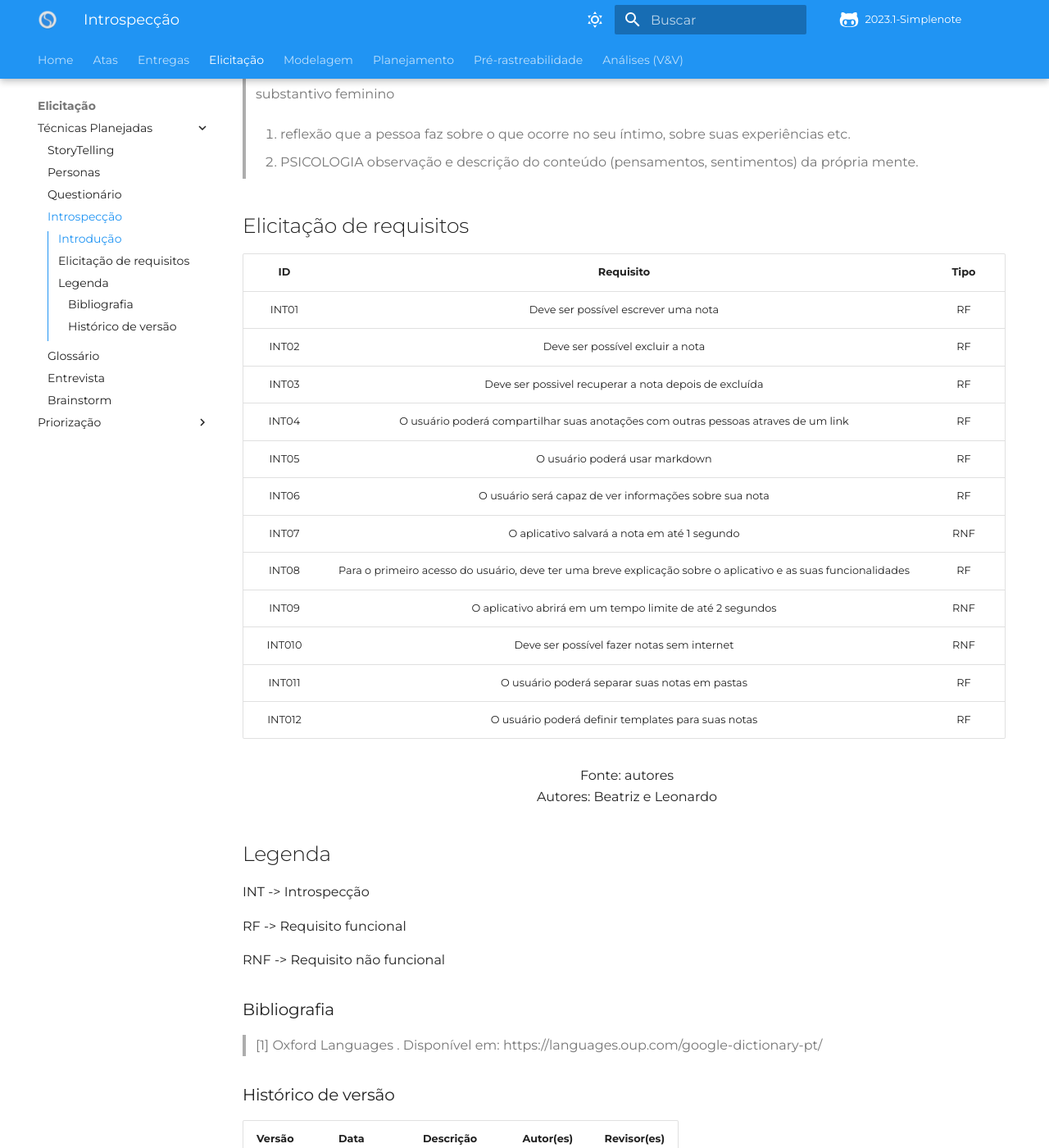
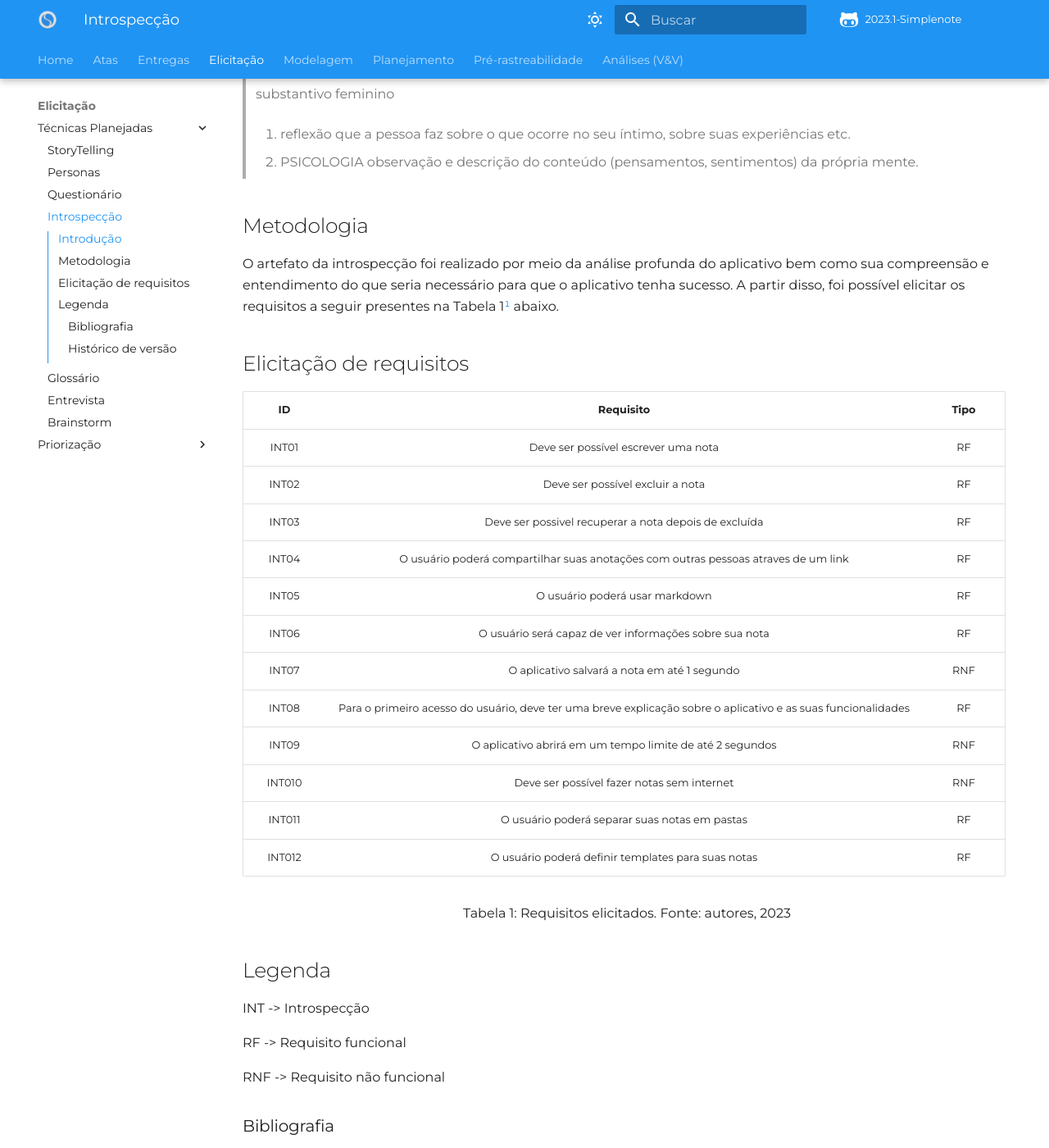
Before and after one commit to Requisitos-de-Software/2023.1-Simplenote, an MkDocs documentation site: the page built from docs/elicitacao/Introspecção.md, in a window 1280 px wide and 1400 px high, scrolled down 353 px. Shown: the whole window at 82% size. Built offline with MkDocs 1.6.1 and Material for MkDocs 9.7.7, drawn with Linux system fonts in a browser that asks for light colours; some web fonts are replaced; comment, search, counter and statistics services are not loaded; some of the changed text lies outside the part shown.

Commit message:
update Introspecção.md

```diff
--- a/docs/elicitacao/Introspecção.md
+++ b/docs/elicitacao/Introspecção.md
@@ -15,6 +15,9 @@ e conjecturar o sistema ideal para determinado usuário, tendo em vista suas nec
 >
 >2. PSICOLOGIA observação e descrição do conteúdo (pensamentos, sentimentos) da própria mente.
 
+## Metodologia
+
+O artefato da introspecção foi realizado por meio da análise profunda do aplicativo bem como sua compreensão e entendimento do que seria necessário para que o aplicativo tenha sucesso. A partir disso, foi possível elicitar os requisitos a seguir presentes na Tabela 1[¹](#bibliografia) abaixo.
 
 
 
@@ -22,22 +25,22 @@ e conjecturar o sistema ideal para determinado usuário, tendo em vista suas nec
 
 
 
-|      ID        | Requisito           | Tipo |
-| :------------: | :----------------: | :-----------------: |
-|  INT01         |       Deve ser possível escrever uma nota                                                           |    RF    |
-|  INT02         |       Deve ser possível excluir a nota                                                          |    RF    |
-|  INT03         |       Deve ser possivel recuperar a nota depois de excluída                                     |    RF    |
-|  INT04         |       O usuário poderá compartilhar suas anotações com outras pessoas atraves de um link          |    RF    |
-|  INT05         |       O usuário poderá usar markdown                                                            |    RF    |
-|  INT06         |       O usuário será capaz de ver informações sobre sua nota                              |    RF    |
-|  INT07         |       O aplicativo salvará a nota em até 1 segundo                                              |    RNF   |
-|  INT08         |       Para o primeiro acesso do usuário, deve ter uma breve explicação sobre o aplicativo e as suas funcionalidades    |   RF    |
-|  INT09         |       O aplicativo abrirá em um tempo limite de até 2 segundos                                  |    RNF    |
-|  INT010        |       Deve ser possível fazer notas sem internet                                                |    RNF    |
-|  INT011        |       O usuário poderá separar suas notas em pastas                                             |    RF    |
-|  INT012        |       O usuário poderá definir templates para suas notas                                        |    RF    |
+|   ID   |                                                   Requisito                                                   | Tipo  |
+| :----: | :-----------------------------------------------------------------------------------------------------------: | :---: |
+| INT01  |                                      Deve ser possível escrever uma nota                                      |  RF   |
+| INT02  |                                       Deve ser possível excluir a nota                                        |  RF   |
+| INT03  |                             Deve ser possivel recuperar a nota depois de excluída                             |  RF   |
+| INT04  |              O usuário poderá compartilhar suas anotações com outras pessoas atraves de um link               |  RF   |
+| INT05  |                                        O usuário poderá usar markdown                                         |  RF   |
+| INT06  |                            O usuário será capaz de ver informações sobre sua nota                             |  RF   |
+| INT07  |                                 O aplicativo salvará a nota em até 1 segundo                                  |  RNF  |
+| INT08  | Para o primeiro acesso do usuário, deve ter uma breve explicação sobre o aplicativo e as suas funcionalidades |  RF   |
+| INT09  |                           O aplicativo abrirá em um tempo limite de até 2 segundos                            |  RNF  |
+| INT010 |                                  Deve ser possível fazer notas sem internet                                   |  RNF  |
+| INT011 |                                 O usuário poderá separar suas notas em pastas                                 |  RF   |
+| INT012 |                              O usuário poderá definir templates para suas notas                               |  RF   |
 
-<p align="center"> Fonte: autores <br> Autores: Beatriz e Leonardo </p>
+<p align="center"> Tabela 1: Requisitos elicitados. Fonte: autores, 2023</p>
 
 ## Legenda
 <p>
@@ -53,9 +56,13 @@ RNF -> Requisito não funcional
 ### Bibliografia
 
 > [1] Oxford Languages . Disponível em: https://languages.oup.com/google-dictionary-pt/
+>
+> [2] SERRANO, Maurício; SERRANO, Milene; Requisitos - Aula 07. Disponível em: https://aprender3.unb.br/pluginfile.php/2523073/mod_resource/content/2/Requisitos%20-%20Aula%2007.pdf (Acessado em 04/07/2023)
+
 
 
 ### Histórico de versão
-| Versão | Data | Descrição| Autor(es)| Revisor(es)
-|--|--|--|--|--|
-| `1.0` |26/04/2022|Instrospecção| Beatriz | Leonardo
+| Versão | Data       | Descrição                | Autor(es) | Revisor(es) |
+| ------ | :----------: | :------------------------: | :---------: | :-----------: |
+| `1.0`  | 26/04/2023 | Instrospecção            | Beatriz   | Leonardo    |
+| `1.1`  | 04/07/2023 | Correção pós verificação | João      | -   |
```
